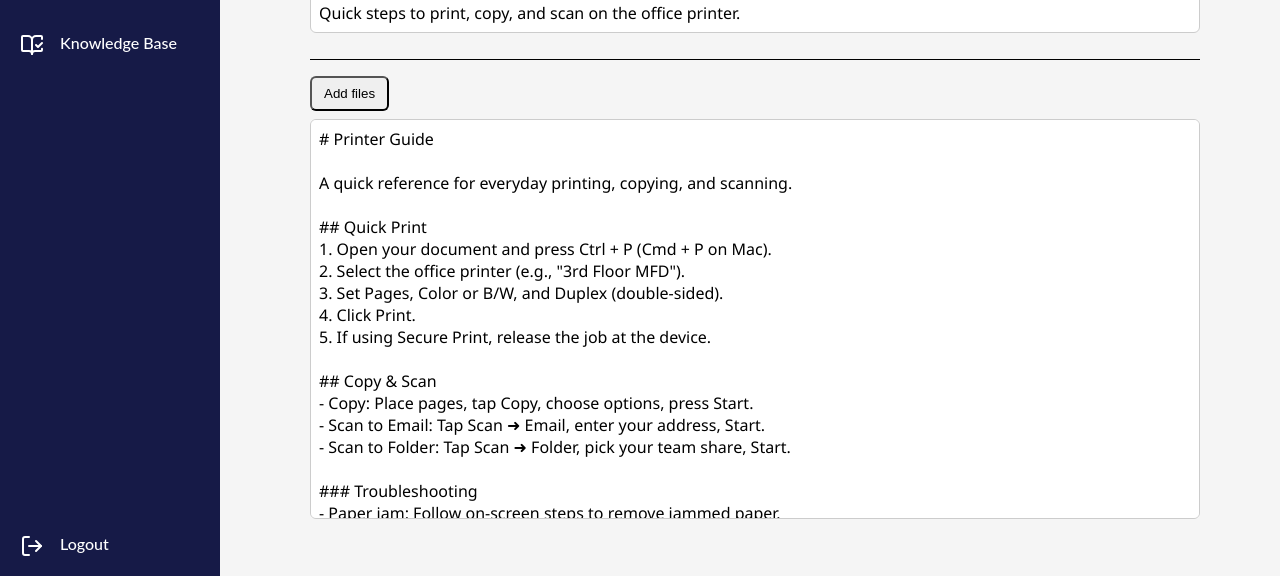
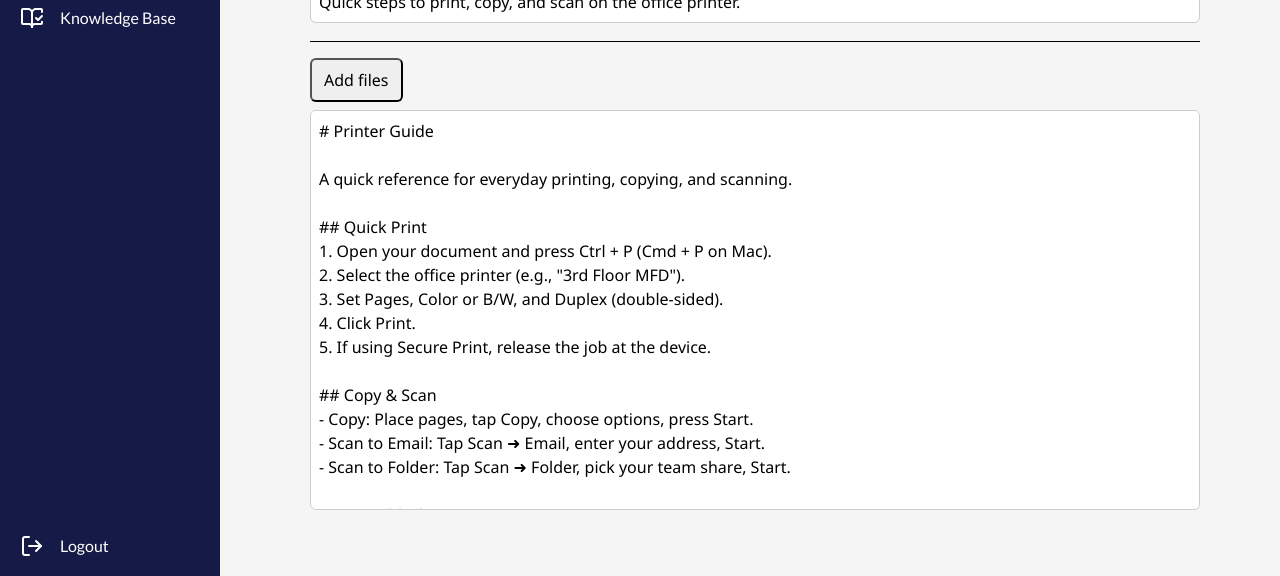
Before and after one commit to LBORO-Team11/team11-prototype, a plain HTML site: page Make it All/newKnowledgePage.html in a window 1280 px wide. Shown: the part 224-800 px from the top of the page. Drawn offline with nearby package versions, Linux system fonts and the light colour scheme; files that its build step writes are made by us from their sources.

Commit message:
Add Bootstrap and Google Fonts links to HTML

```diff
--- a/Make it All/newKnowledgePage.html
+++ b/Make it All/newKnowledgePage.html
@@ -7,6 +7,8 @@
     <title></title>
     <meta name="description" content="">
     <meta name="viewport" content="width=device-width, initial-scale=1">
+	<link href="https://fonts.googleapis.com/css2?family=Lato&display=swap" rel="stylesheet">
+<link href="https://cdn.jsdelivr.net/npm/bootstrap@5.3.3/dist/css/bootstrap.min.css" rel="stylesheet">
     <link rel="stylesheet" href="styles.css">
 	<link rel="stylesheet" href="stylesheet.css">
 </head>
```
